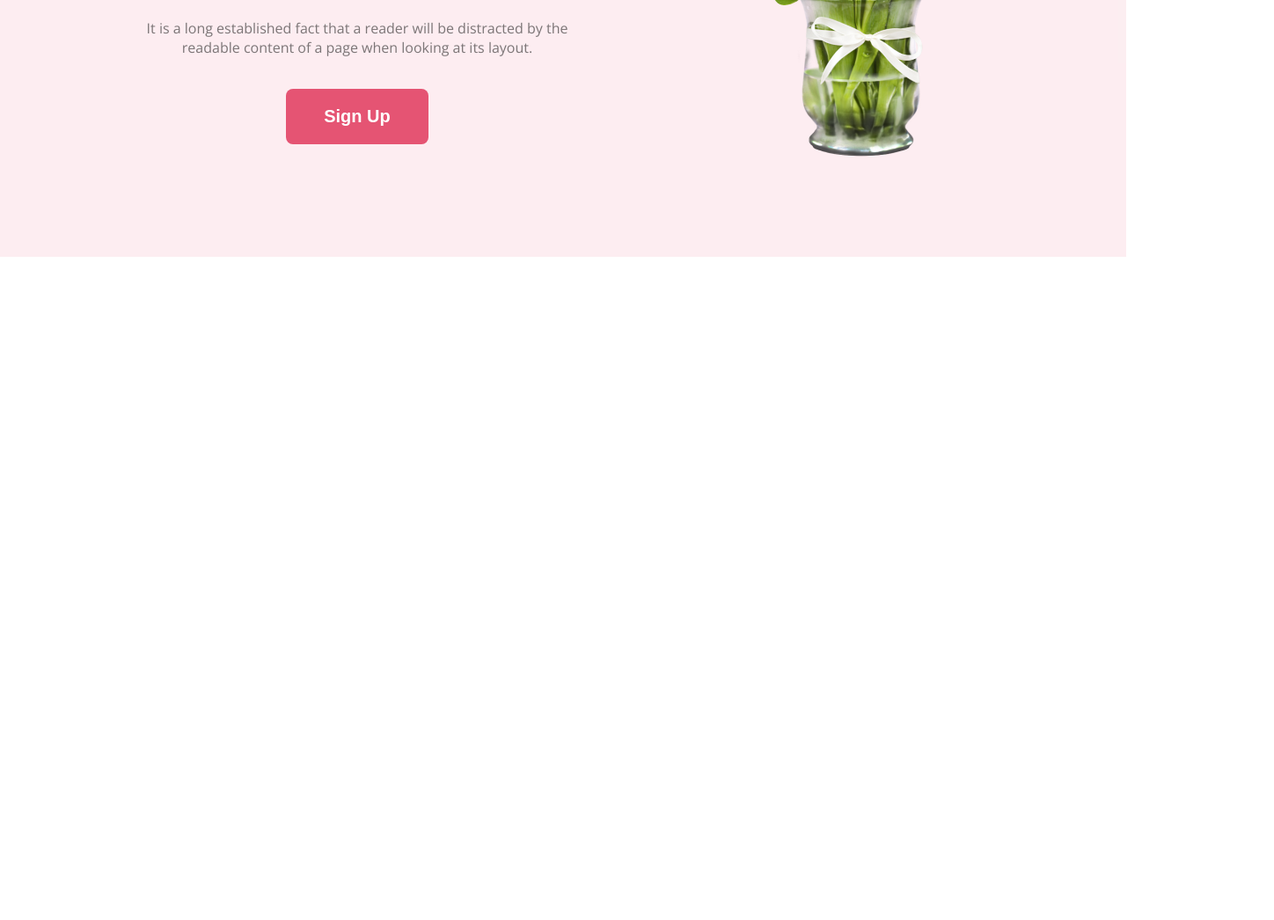
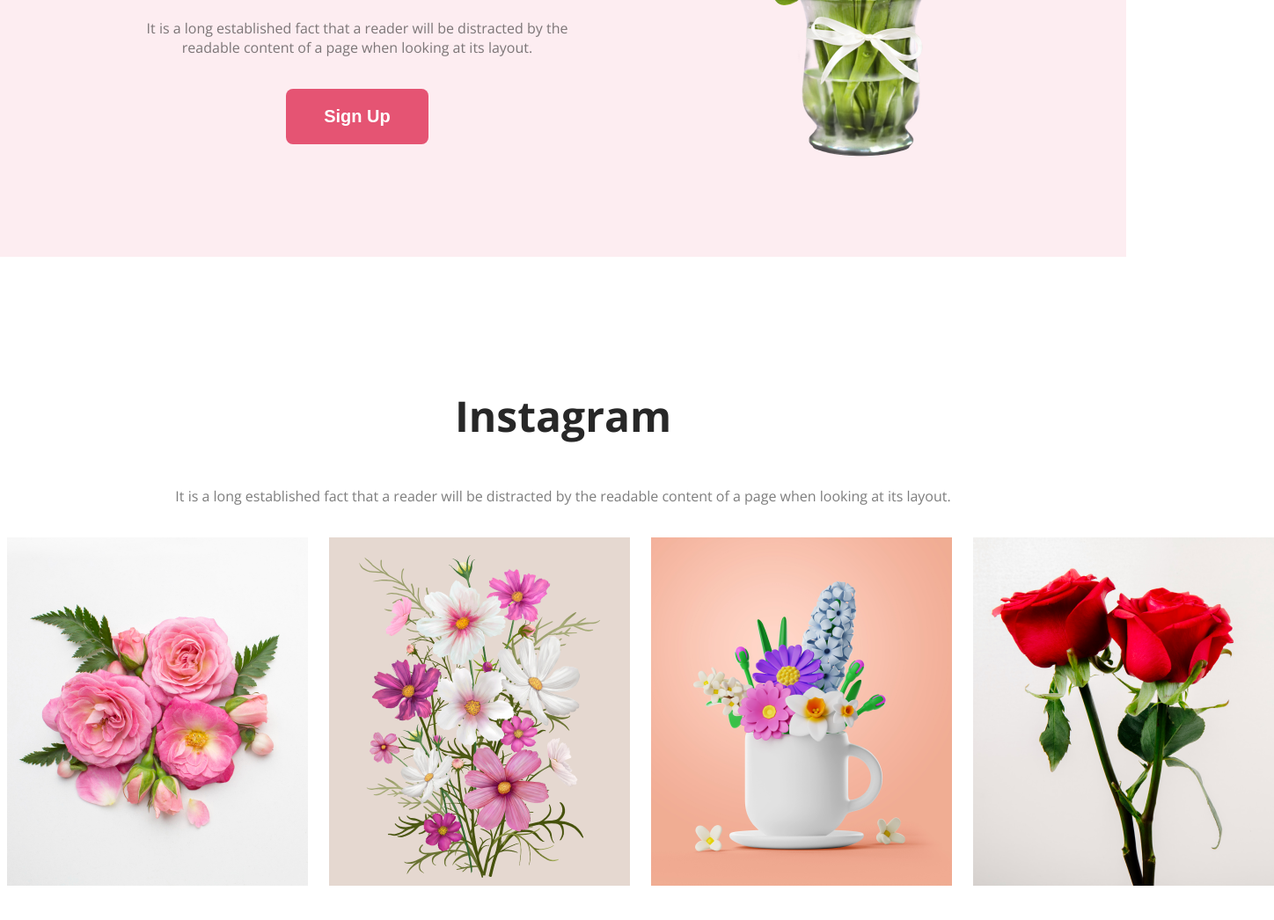
Before and after one commit to NahidHasan2kk2/practice-flower-shop-res-website, a plain HTML site: page index.html in a window 1280 px wide. Shown: the part 2723-3769 px from the top of the page at 88% size, 1448 px wide, since content can reach past the window. Before the commit the page ends 3023 px from the top, so only its background shows below. Drawn offline with nearby package versions, Linux system fonts and the light colour scheme.

Commit message:
instagram section added and styles

```diff
--- a/index.html
+++ b/index.html
@@ -99,6 +99,22 @@
       </div>
 
     </section>
+    <section>
+      <div class="instagram-container">
+        <div class="instagram-contant">
+          <h3 class="common-title">Instagram</h3>
+          <p class="common-description">It is a long established fact that a reader will be distracted by the readable
+            content of a page when looking at its layout.</p>
+        </div>
+        <div class="instagram-img">
+          <img src="images/Flower 01.png" alt="">
+
+          <img src="images/Rectangle 4.png" alt="">
+          <img src="images/Rectangle 5.png" alt="">
+          <img src="images/Rectangle 6.png" alt="">
+        </div>
+      </div>
+    </section>
   </main>
 </body>
 
--- a/style.css
+++ b/style.css
@@ -214,3 +214,15 @@
 #off-style {
  color: rgba(229, 84, 115, 1);
 }
+
+
+/*  instagram section styles*/
+.instagram-contant {
+ text-align: center;
+}
+
+.instagram-img {
+ display: grid;
+ gap: 24px;
+ grid-template-columns: repeat(4, 1fr);
+}
```
